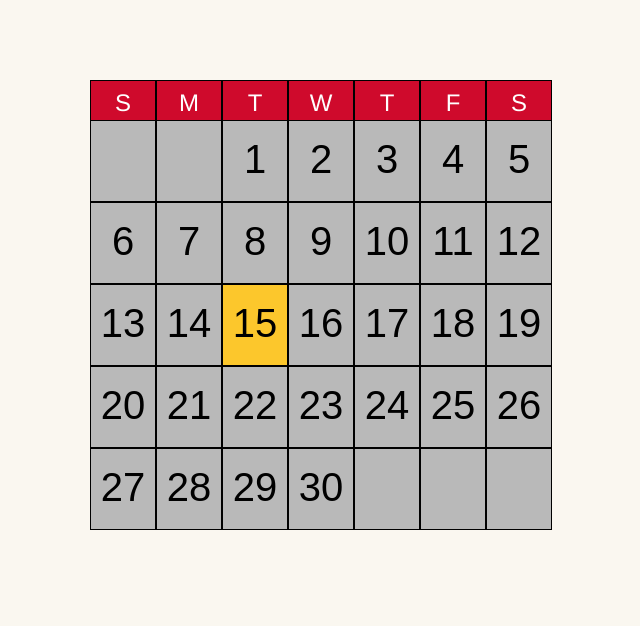
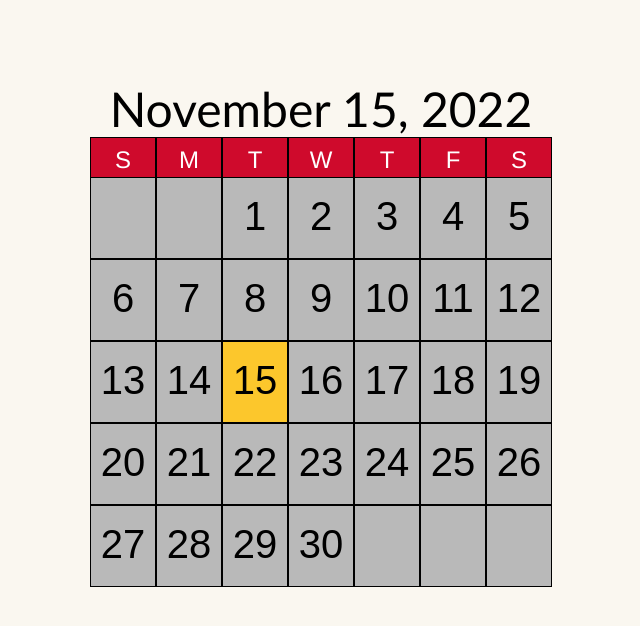
Before and after one commit to Erik-TS/Calendar, a Next.js app: page / in a window 1280 px wide. Shown: the top 626 px of the page, without its empty margins (319-959 px from the left). Built offline with nearby package versions, Linux system fonts and the light colour scheme.

Commit message:
Change project name. Create a calendar title.

```diff
--- a/css/calendar.module.css
+++ b/css/calendar.module.css
@@ -1,5 +1,4 @@
 .calendar {
-    background-color: yellow;
     margin-top: 5rem;
 }
 
@@ -8,6 +7,16 @@
     margin: 0;
 }
 
+.title{
+    font-size: 3rem;
+    text-align: center;
+    font-family: 'Trebuchet MS', 'Lucida Sans Unicode', 'Lucida Grande', 'Lucida Sans', Arial, sans-serif;
+}
+
+.title p{
+    margin: 0;
+}
+
 .row {
     height: 5vh;
     text-align: center;
--- a/package.json
+++ b/package.json
@@ -1,5 +1,5 @@
 {
-  "name": "calendario",
+  "name": "calendar",
   "version": "1.0.0",
   "description": "",
   "main": "index.js",
--- a/pages/calendar.tsx
+++ b/pages/calendar.tsx
@@ -3,9 +3,12 @@ import Week from './week'
 import WeekDay from './weekDay'
 import style from '../css/calendar.module.css'
 
-export default function Calendar(props: { weeks: Array<calendarLogic.Week> }) {
+export default function Calendar(props: { weeks: Array<calendarLogic.Week>, monthName: string, year: number, today: number }) {
     return (
         <div className={style.calendar}>
+            <div className={style.title}>
+                <p>{`${props.monthName} ${props.today}, ${props.year}`}</p>
+            </div>
             <div className={style.row}>
                 <WeekDay label={'S'}/>
                 <WeekDay label={'M'}/>
--- a/pages/calendarLogic.ts
+++ b/pages/calendarLogic.ts
@@ -95,9 +95,8 @@ export const calendarData = {
     currentDate: currentDate,
     currentDay: currentDate.getDate(),
     daysRange: getDaysRange(new Date()),
-    // Properties not used yet
-    /* month: getMonthName(currentDate.getMonth()),
-    year: currentDate.getFullYear() */
+    month: getMonthName(currentDate.getMonth()),
+    year: currentDate.getFullYear()
 }
 
 export function generateDays(currentDate: Date) {
--- a/pages/index.tsx
+++ b/pages/index.tsx
@@ -33,7 +33,10 @@ export default function () {
 
     return (
         <div>
-            <Calendar weeks={weeksArr} />
+            <Calendar weeks={weeksArr}
+                monthName={calendarLogic.calendarData.month}
+                year={calendarLogic.calendarData.year}
+                today={calendarLogic.calendarData.currentDay} />
         </div>
     )
 }
```
Also changed, not shown: 1 other file (tests, documents, lock files or other folders).
